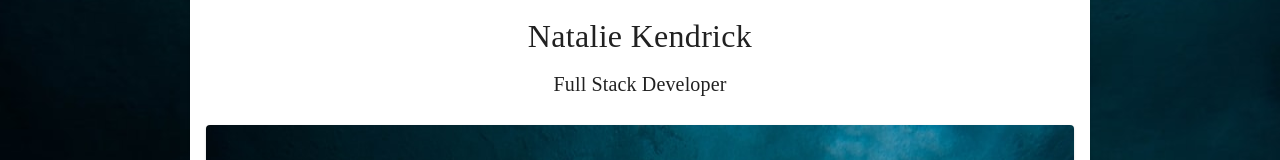
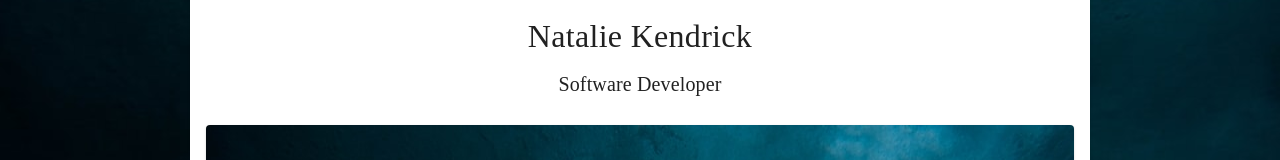
Before and after one commit to listenToRipley/nataliekendrick, a React (Create React App) app: page /resume in a window 1280 px wide. Shown: the part 146-306 px from the top of the page. Built offline with nearby package versions, Linux system fonts and the light colour scheme.

Commit message:
title change on resume;

```diff
--- a/src/Components/ResumeHead.js
+++ b/src/Components/ResumeHead.js
@@ -39,7 +39,7 @@ const ResumeHead = () => {
   return(
     <div className={classes.paper}>
     <Typography className={classes.name} align="center">Natalie Kendrick</Typography>
-    <p className={classes.title} align="center">Full Stack Developer</p>
+    <p className={classes.title} align="center">Software Developer</p>
   </div>
   )
 }
```
